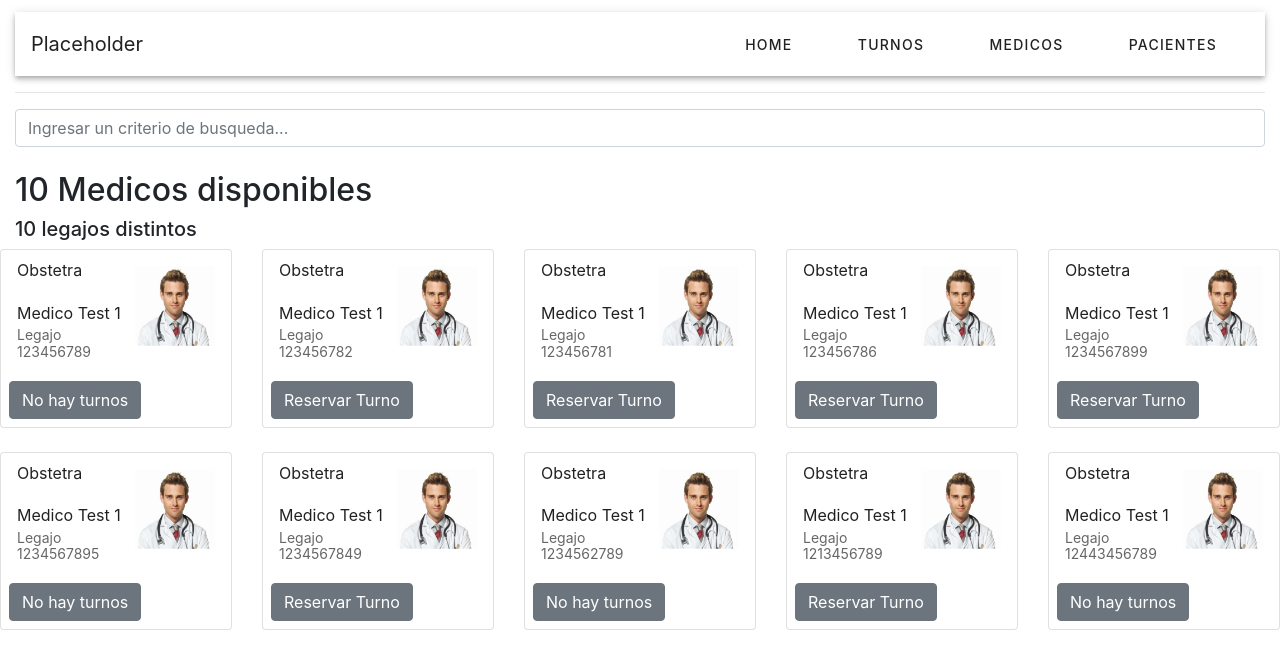
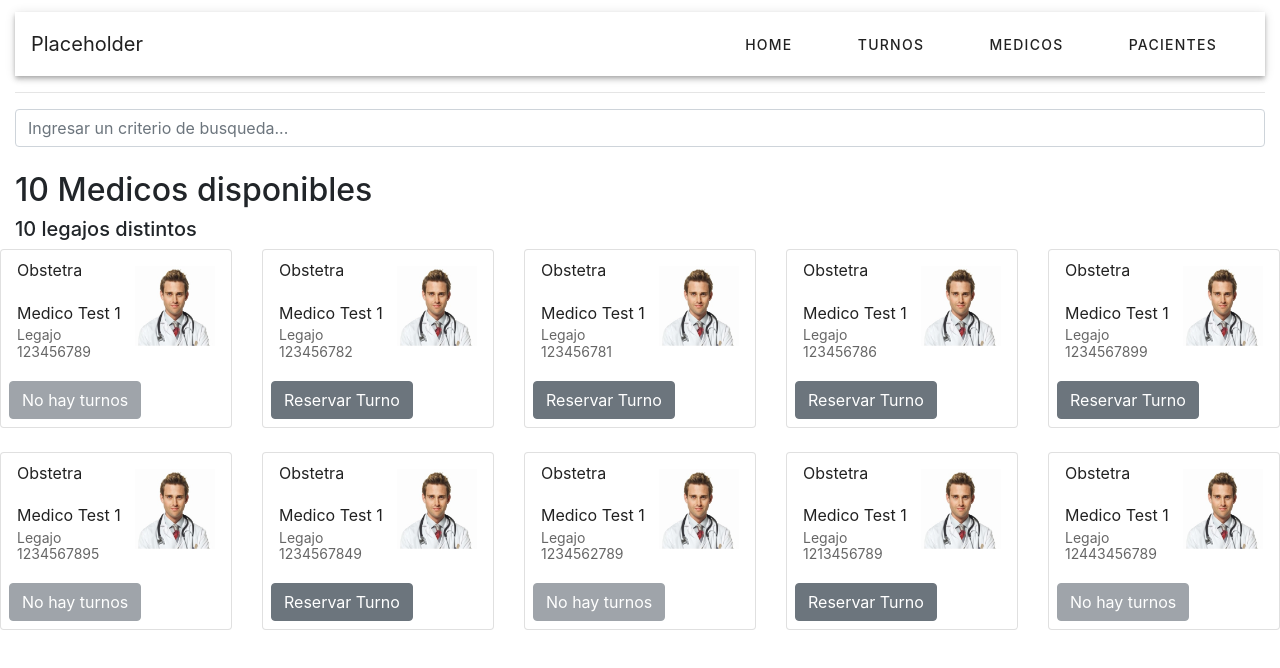
Before and after one commit to denulemos/nt2-vue, a Vue app: page /#/turnos in a window 1280 px wide. Shown: the top 668 px of the page. Built offline with nearby package versions, Linux system fonts and the light colour scheme.

Commit message:
cambio estilos boton

```diff
--- a/src/components/turnos.vue
+++ b/src/components/turnos.vue
@@ -40,8 +40,8 @@
       </v-list-item>
 
       <v-card-actions >
-         <b-button @click="modalShow = true" v-if="medico.hayTurno">Reservar Turno</b-button>
-         <b-button small  v-else>No hay turnos</b-button>
+         <b-button depressed small @click="modalShow = true" v-if="medico.hayTurno">Reservar Turno</b-button>
+         <b-button depressed small disabled v-else>No hay turnos</b-button>
 
 
 
```
